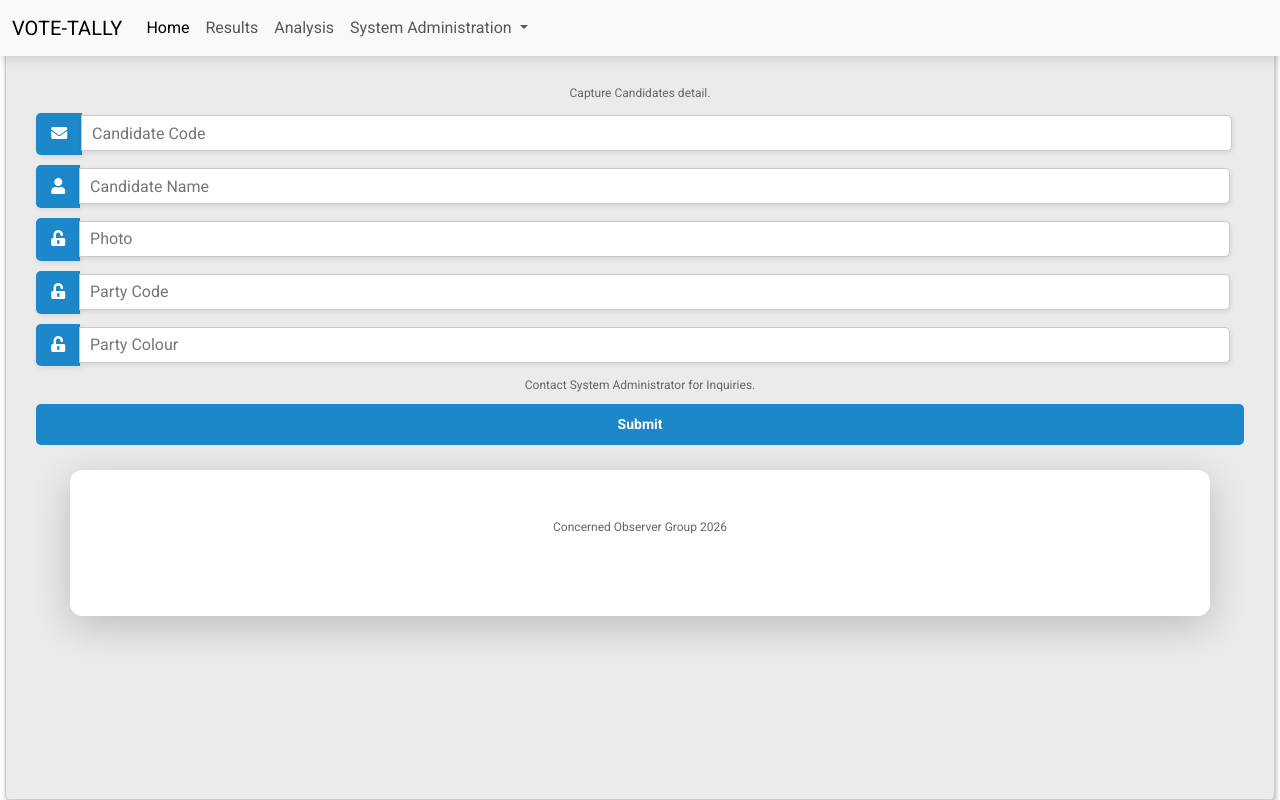
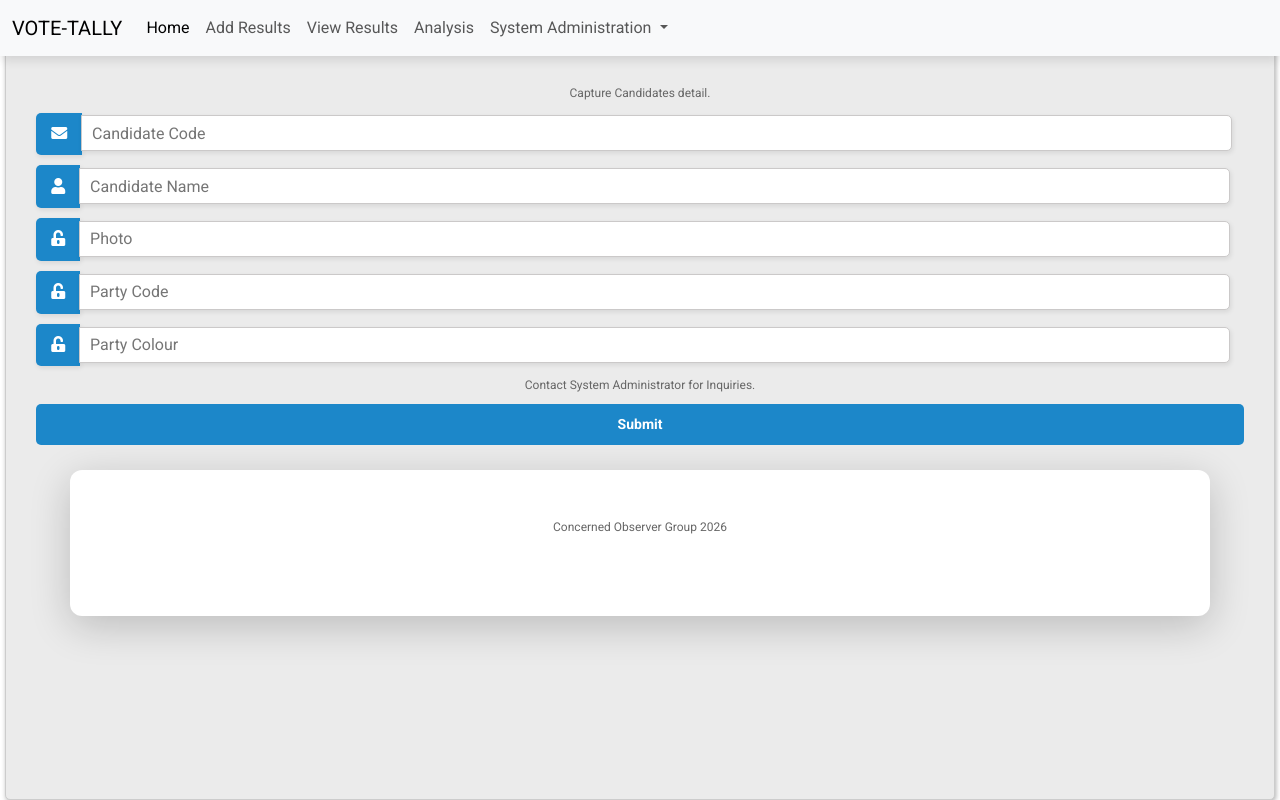
Before and after one commit to jestyug/Vote-tally, a Flask app: page /candidates in a window 1280 px wide. Run offline with Flask 3, Linux system fonts and the light colour scheme; some libraries are stand-ins or nearby versions.

Commit message:
Changes after hosting

```diff
--- a/main.py
+++ b/main.py
@@ -8,12 +8,23 @@ RESULTS = [{
     'post': 'Memmber of parliament',
     'area': 'Busiro East Constituency',
     'totalresult': 37729
-}, {
+},
+    {
     'name': 'Sempala kigozi',
     'post': 'Memmber of parliament',
     'area': 'Busiro East Constituency',
     'totalresult': 34345
-}, {
+},
+            {
+               'name': 'Kamadi',
+               'post': 'Memmber of parliament',
+               'area': 'Busiro East Constituency',
+               'totalresult': 34445
+           },
+
+
+
+           {
     'name': 'Haji Abdul Kiyimba',
     'post': 'Memmber of parliament',
     'area': 'Busiro East Constituency',
--- a/templates/navii.html
+++ b/templates/navii.html
@@ -10,7 +10,10 @@
           <a class="nav-link active" aria-current="page"href="{{url_for('index')}}">Home</a>
         </li>
         <li class="nav-item">
-          <a class="nav-link" href="{{url_for('results2')}}">Results</a>
+          <a class="nav-link" href="{{url_for('results')}}">Add Results</a>
+        </li>
+        <li class="nav-item">
+          <a class="nav-link" href="{{url_for('results2')}}">View Results</a>
         </li>
         <li class="nav-item">
           <a class="nav-link" href="#">Analysis</a>
```
Also changed, not shown: templates/outcome.html (+4 -4 lines).
